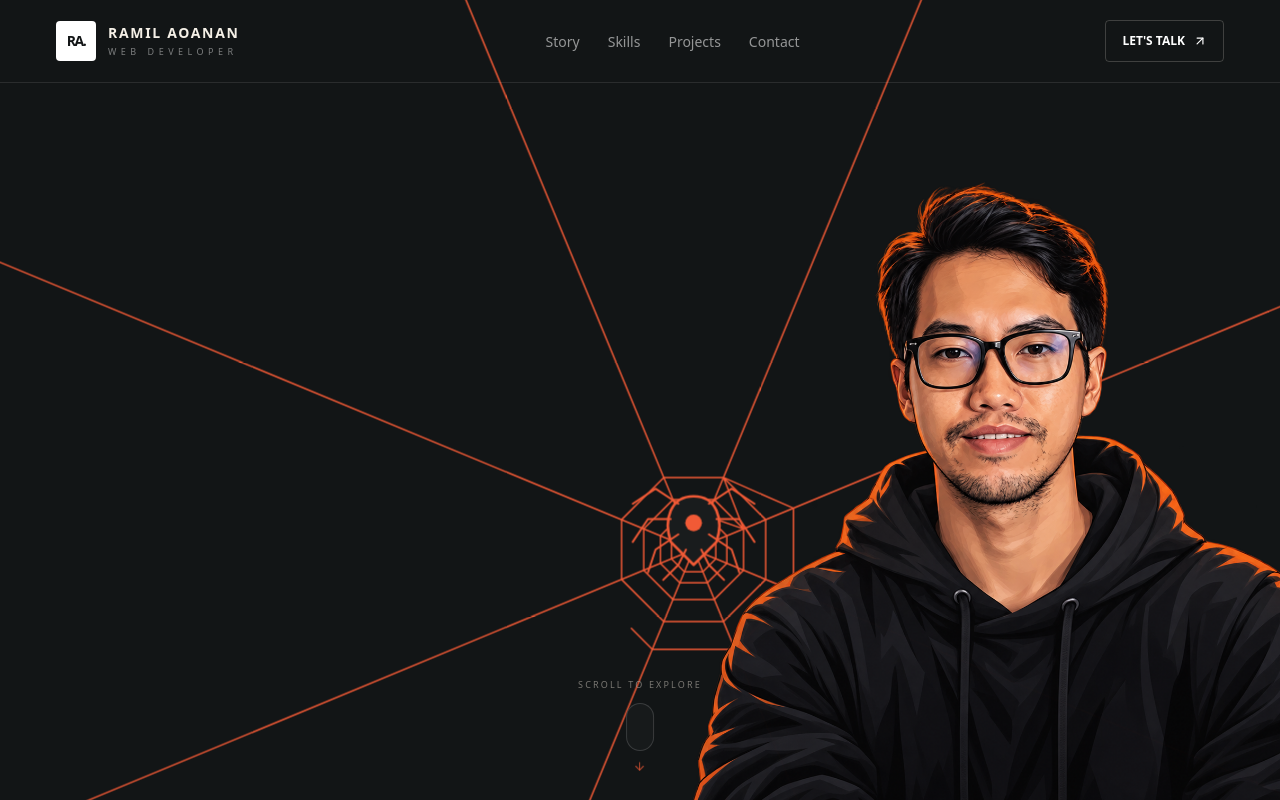
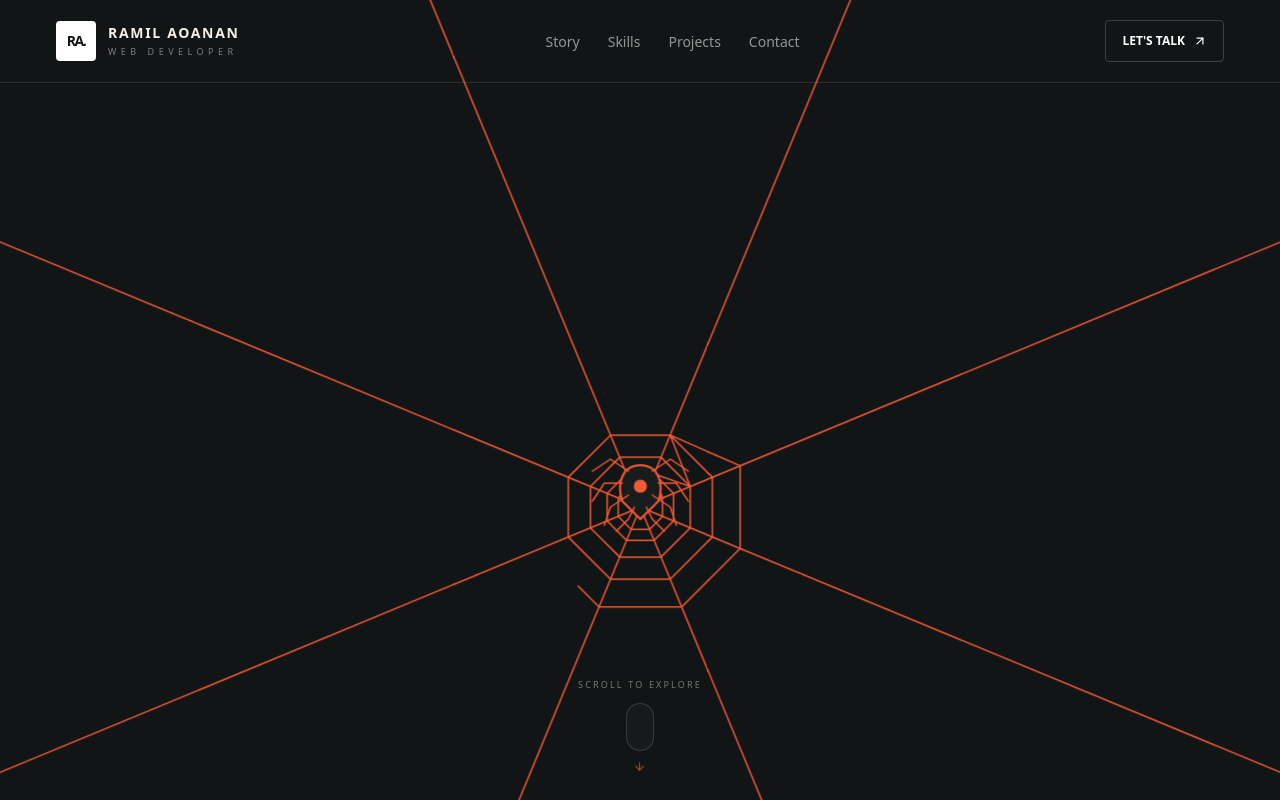
Before and after one commit to ramilinator/cinematic-hero, a Next.js app: page / in a window 1280 px wide. Shown: the top 800 px of the page. Built offline with nearby package versions, Linux system fonts and the light colour scheme.

Commit message:
Added spider web effects 2

```diff
--- a/components/portfolio/CinematicHero.tsx
+++ b/components/portfolio/CinematicHero.tsx
@@ -138,7 +138,7 @@ export default function PortfolioHeroDark() {
         {
           x: 0,
           y: 0,
-          scale: 0.45,
+          scale: 0.35,
           duration: 1.2,
           ease: "power2.inOut",
         },
@@ -149,13 +149,13 @@ export default function PortfolioHeroDark() {
         portrait,
         {
           autoAlpha: 1,
-          xPercent: 28,
+          x: () => hero.clientWidth,
           yPercent: 5,
           scale: 1,
         },
         {
           autoAlpha: 1,
-          xPercent: 0,
+          x: 0,
           yPercent: 0,
           scale: 1,
           duration: 1.2,
@@ -194,7 +194,7 @@ export default function PortfolioHeroDark() {
       // --------------------------------------------------
 
       gsap.to(portraitParallax, {
-        yPercent: -8,
+        yPercent: 100,
         ease: "none",
         scrollTrigger: {
           trigger: hero,
@@ -227,11 +227,11 @@ export default function PortfolioHeroDark() {
 
         <div
           data-hero-spider-effects
-          className="pointer-events-none absolute inset-0"
+          className="pointer-events-none absolute inset-0 left-1/2 top-[33.3333%] z-10 h-[min(100vw,100svh)] w-[min(100vw,100svh)] max-w-none -translate-x-1/2 -translate-y-1/2 overflow-visible md:left-[33.3333%]"
         >
-          <SpiderWeb className="absolute left-1/2 top-[33.3333%] z-10 h-[min(100vw,100svh)] w-[min(100vw,100svh)] max-w-none -translate-x-1/2 -translate-y-1/2 overflow-visible md:left-[33.3333%]" />
+          <SpiderWeb className="absolute inset-0 h-full w-full overflow-visible" />
 
-          <WebDroppingSpider className="absolute left-1/2 top-[33.3333%] z-20 h-[min(100vw,100svh)] w-[min(100vw,100svh)] max-w-none -translate-x-1/2 -translate-y-1/2 overflow-visible md:left-[33.3333%]" />
+          <WebDroppingSpider className="absolute inset-0 z-10 h-full w-full overflow-visible" />
         </div>
 
         {/* MAIN HERO COMPOSITION */}
--- a/components/portfolio/SpiderWeb.tsx
+++ b/components/portfolio/SpiderWeb.tsx
@@ -89,7 +89,7 @@ export default function SpiderWeb({ className = "" }: SpiderWebProps) {
             duration: 1.5,
             ease: "power2.out",
           },
-          index * 0.2,
+          2 + index * 0.2,
         );
       });
 
--- a/components/portfolio/WebDroppingSpider.tsx
+++ b/components/portfolio/WebDroppingSpider.tsx
@@ -34,7 +34,7 @@ export default function WebDroppingSpider({
       });
 
       gsap.set(spider, {
-        y: -65,
+        y: -100,
         opacity: 0,
         scale: 0.7,
         visibility: "visible",
@@ -106,8 +106,8 @@ export default function WebDroppingSpider({
         strokeLinejoin="round"
         vectorEffect="non-scaling-stroke"
       >
-        <line ref={threadRef} x1="50" y1="-15" x2="50" y2="43" />
-
+        // Extend the thread above the SVG viewport.
+        <line ref={threadRef} x1="50" y1="-100" x2="50" y2="43" />
         <g ref={spiderRef}>
           <path
             d="M50 43 C53 43 54 46 53 49 L50 52 L47 49 C46 46 47 43 50 43Z"
```
